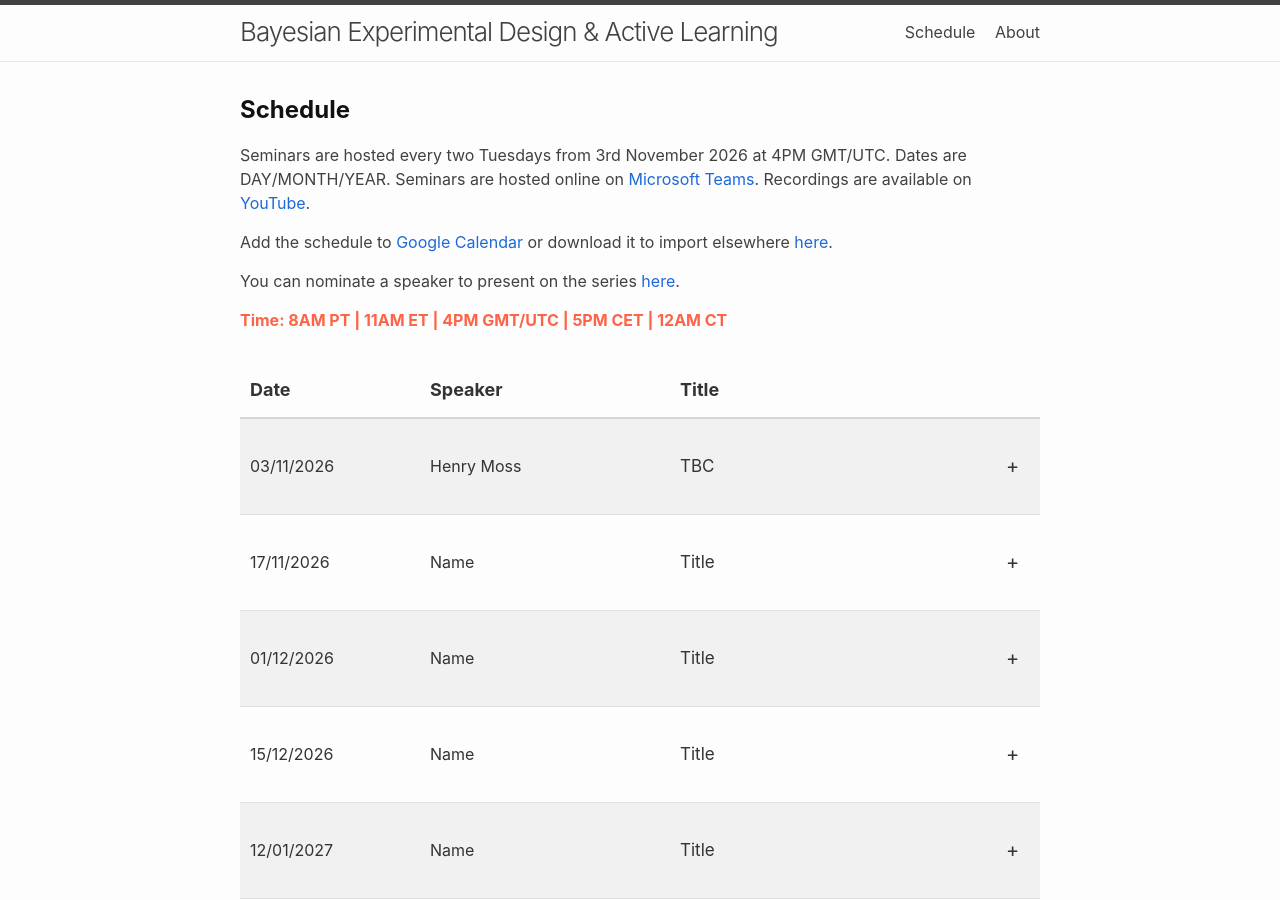
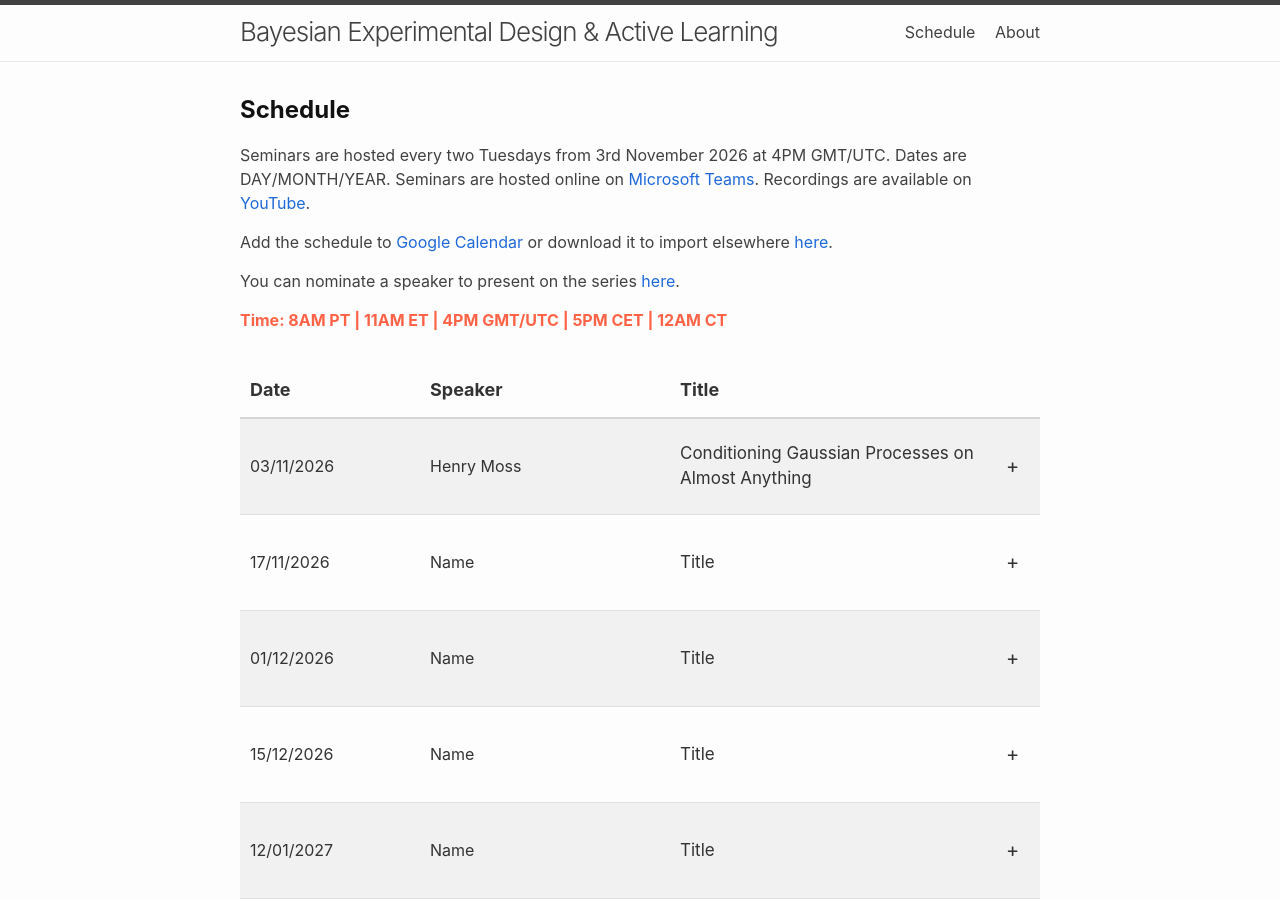
Before and after one commit to bayesiandesign/seminar, a Jekyll site: the page built from schedule.html, in a window 1280 px wide and 900 px high. Built offline with Jekyll 4.4.1, drawn with Linux system fonts in a browser that asks for light colours; nearby versions of some CDN libraries.

Commit message:
Update schedule.html

```diff
--- a/schedule.html
+++ b/schedule.html
@@ -34,7 +34,7 @@ permalink: /schedule/
             </div>
 
             <div class="seminar-title">
-                TBC
+                Conditioning Gaussian Processes on Almost Anything
             </div>
 
             <div class="seminar-expand">
@@ -47,7 +47,7 @@ permalink: /schedule/
             <strong>Abstract</strong>
 
             <p>
-                TBC
+                Gaussian processes (GPs) offer a principled probabilistic model over functions, but exact inference is restricted to the linear-Gaussian regime. We establish an explicit equivalence between GPs and a class of linear diffusion models, recasting predictive sampling as an ODE with closed-form Gaussian dynamics and a likelihood-dependent guidance term that admits a simple Monte Carlo approximation. In the linear-Gaussian setting, we recover standard GP conditioning exactly; beyond conjugacy, the same machinery handles any conditioning statement admitting point-wise likelihood evaluation — including non-linear physics, and, for the first time, natural language via large language models. Whitening isolates the irreducible non-Gaussian dynamics, minimising Wasserstein-2 transport cost and eliminating numerical stiffness. The result is a general-purpose GP inference scheme requiring no bespoke derivations. Together, these results provide a general mechanism for incorporating the full richness of real-world knowledge as conditioning information, opening a new frontier for the probabilistic modelling of real-world problems.
             </p>
         </div>
 
```
